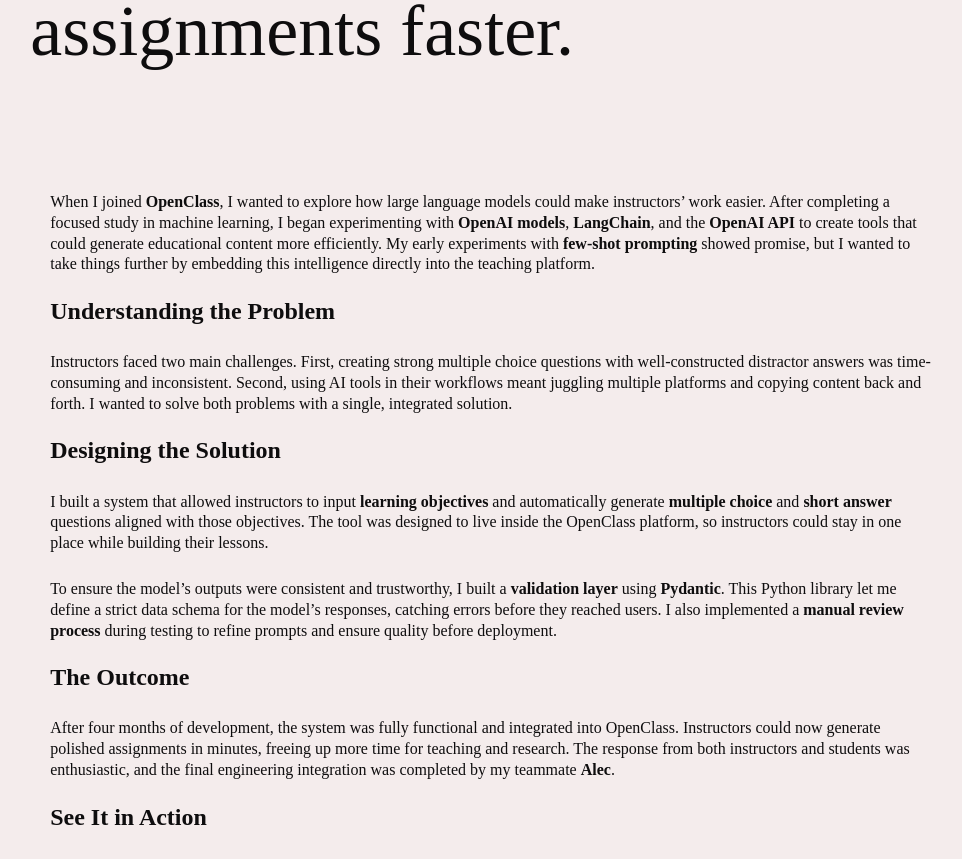
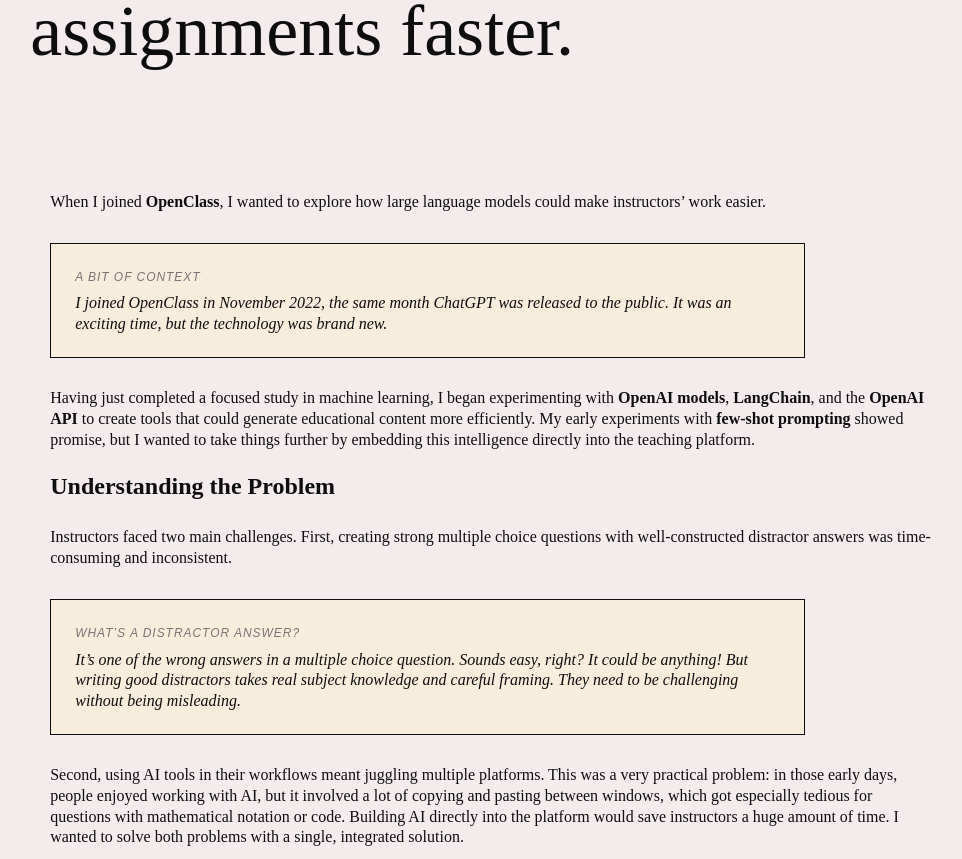
Before and after one commit to laurenmitch/laurenmitch.github.io, a Jekyll site: the page built from project/ai.md, in a window 1280 px wide. Shown: the part 373-1232 px from the top of the page, without its empty margins (149-1111 px from the left). Built offline with Jekyll 4.4.1, drawn with Linux system fonts in a browser that asks for light colours; some web fonts are replaced.

Commit message:
Update Oakland Crimewatch link and expand AI project write-up
Point Oakland Crimewatch to oaklandcrimewatch.com, add context and
distractor-answer asides to the AI Assignment Generator page, and add
aside box styling.

Co-Authored-By: Claude Opus 5 <noreply@anthropic.com>

```diff
--- a/_data/portfolio.yaml
+++ b/_data/portfolio.yaml
@@ -1,6 +1,6 @@
 - title: Oakland Crimewatch Dashboards
   description: Visualizing Oakland crime data using the City of Oakland’s open data API and Knowi’s platform.
-  url: https://www.knowi.com/d/lCr8AgwmhRVUOFKWbJI4f5m3pCfz5YkQaqG2Y7yec3gie
+  url: https://oaklandcrimewatch.com/
   show: true
   external: true
   id: oakland
--- a/_sass/_project.scss
+++ b/_sass/_project.scss
@@ -118,3 +118,31 @@
     }
   }
 }
+
+
+
+/* ===== Aside boxes (asides / definitions in case studies) ===== */
+.case-study-content .aside {
+  background: $beige;
+  border: 1px solid $black;
+  padding: 18px 24px 22px;
+  margin: 30px 0;
+
+  @include mq($tablet) {
+    width: 80%;
+  }
+
+  .aside-label {
+    display: block;
+    font-family: $sans-text;
+    font-size: $f6;
+    text-transform: uppercase;
+    letter-spacing: 0.08em;
+    color: $gray-dark;
+  }
+
+  p {
+    margin-top: 8px;
+    font-style: italic;
+  }
+}
--- a/project/ai.md
+++ b/project/ai.md
@@ -6,12 +6,28 @@ layout: project
 image: "/img/og-img.png"
 ---
 
-When I joined **OpenClass**, I wanted to explore how large language models could make instructors’ work easier. After completing a focused study in machine learning, I began experimenting with **OpenAI models**, **LangChain**, and the **OpenAI API** to create tools that could generate educational content more efficiently. My early experiments with **few-shot prompting** showed promise, but I wanted to take things further by embedding this intelligence directly into the teaching platform.
+When I joined **OpenClass**, I wanted to explore how large language models could make instructors’ work easier.
+
+<div class="aside" markdown="1">
+<span class="aside-label">A bit of context</span>
+
+I joined OpenClass in November 2022, the same month ChatGPT was released to the public. It was an exciting time, but the technology was brand new.
+</div>
+
+Having just completed a focused study in machine learning, I began experimenting with **OpenAI models**, **LangChain**, and the **OpenAI API** to create tools that could generate educational content more efficiently. My early experiments with **few-shot prompting** showed promise, but I wanted to take things further by embedding this intelligence directly into the teaching platform.
 <br><br>
 
 ## Understanding the Problem
 
-Instructors faced two main challenges. First, creating strong multiple choice questions with well-constructed distractor answers was time-consuming and inconsistent. Second, using AI tools in their workflows meant juggling multiple platforms and copying content back and forth. I wanted to solve both problems with a single, integrated solution.
+Instructors faced two main challenges. First, creating strong multiple choice questions with well-constructed distractor answers was time-consuming and inconsistent.
+
+<div class="aside" markdown="1">
+<span class="aside-label">What’s a distractor answer?</span>
+
+It’s one of the wrong answers in a multiple choice question. Sounds easy, right? It could be anything! But writing good distractors takes real subject knowledge and careful framing. They need to be challenging without being misleading.
+</div>
+
+Second, using AI tools in their workflows meant juggling multiple platforms. This was a very practical problem: in those early days, people enjoyed working with AI, but it involved a lot of copying and pasting between windows, which got especially tedious for questions with mathematical notation or code. Building AI directly into the platform would save instructors a huge amount of time. I wanted to solve both problems with a single, integrated solution.
 <br><br>
 
 ## Designing the Solution
```
